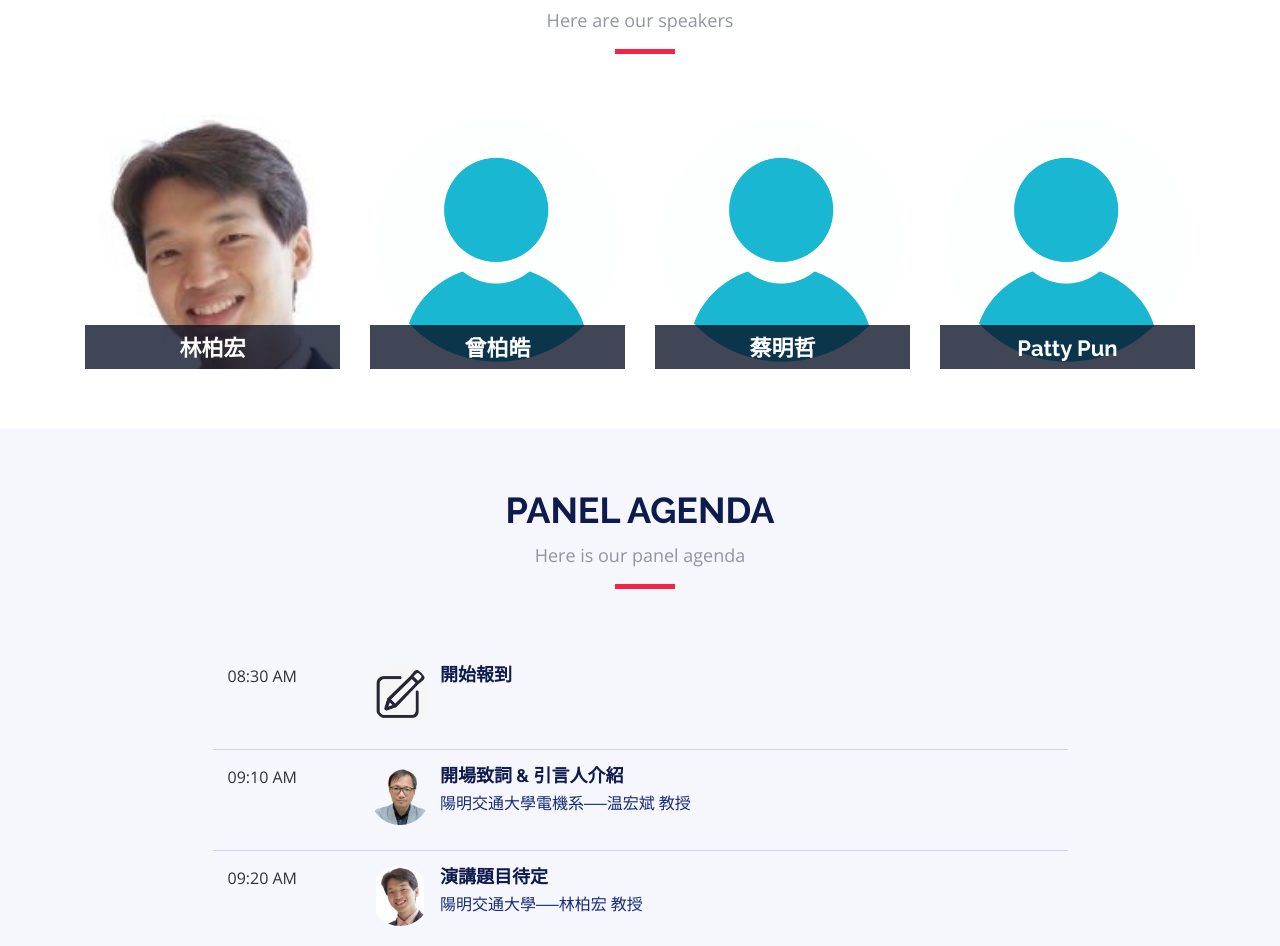
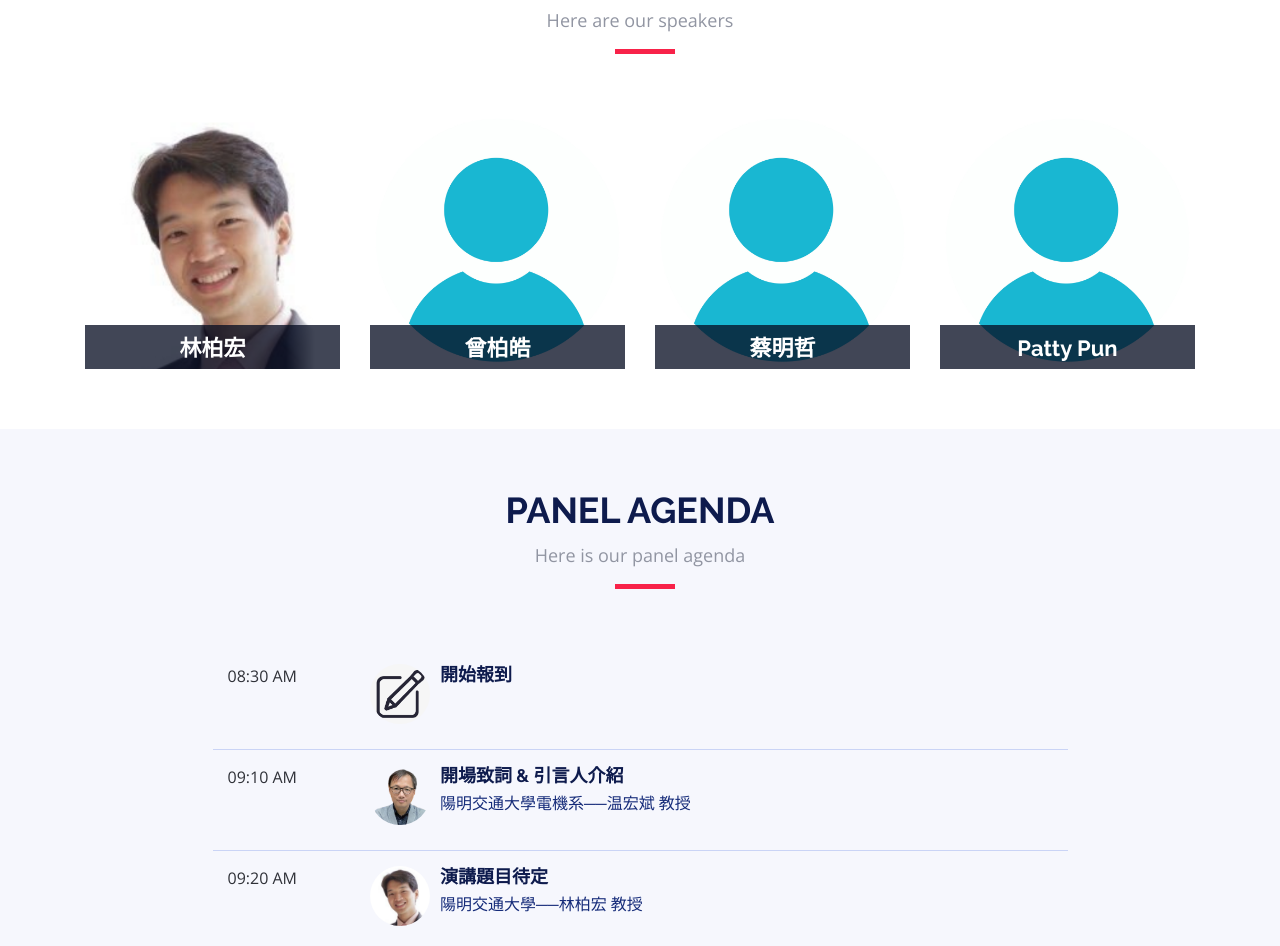
Before and after one commit to VTTF/2026, a plain HTML site: page index.html in a window 1280 px wide. Shown: the part 1606-2552 px from the top of the page. Drawn offline with nearby package versions, Linux system fonts and the light colour scheme.

Commit message:
Use a rescaled square portrait for Mark Po-Hung Lin
Upscale the 160x200 source to 600x600, pad it to a square with soft white
edges so the whole face and shoulders fit, and apply light sharpening.
The file is renamed to .png so browsers do not serve the cached .jpg.

Co-Authored-By: Claude Sonnet 5.5 <noreply@anthropic.com>

```diff
--- a/index.html
+++ b/index.html
@@ -153,7 +153,7 @@
         <div class="row justify-content-center">
           <div class="col-lg-3 col-md-6">
             <div class="speaker">
-              <img src="img/speakers/林柏宏.jpg" alt="林柏宏" class="img-fluid">
+              <img src="img/speakers/林柏宏.png" alt="林柏宏" class="img-fluid">
               <div class="details">
                 <h3><a>林柏宏</a></h3>
                 <p>NYCU</p>
@@ -290,7 +290,7 @@
               <div class="col-md-2"><time>09:20 AM</time></div>
               <div class="col-md-10">
                 <div class="speaker">
-                  <img src="img/speakers/林柏宏.jpg" alt="林柏宏">
+                  <img src="img/speakers/林柏宏.png" alt="林柏宏">
                 </div>
                 <h4>演講題目待定</h4>
                 <p>陽明交通大學──林柏宏 教授</p>
```
Also changed, not shown: img/speakers/林柏宏.jpg (deleted), img/speakers/林柏宏.png (added).
